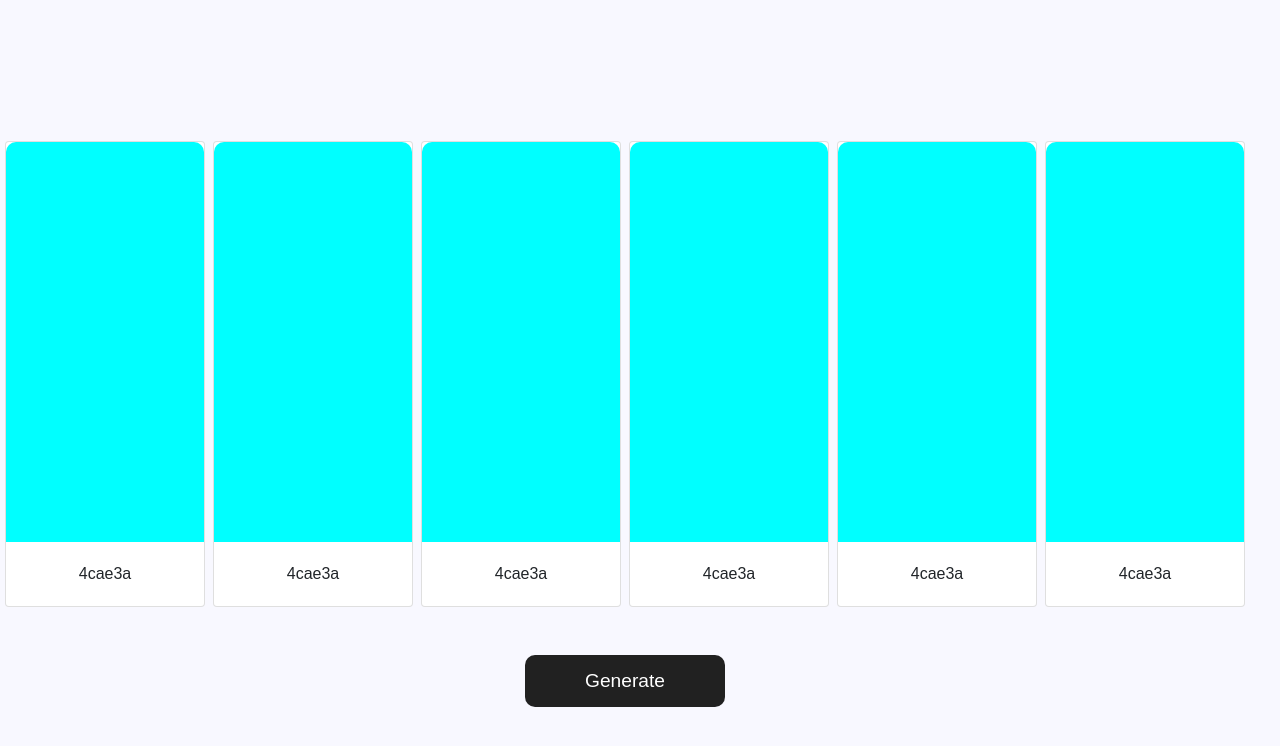
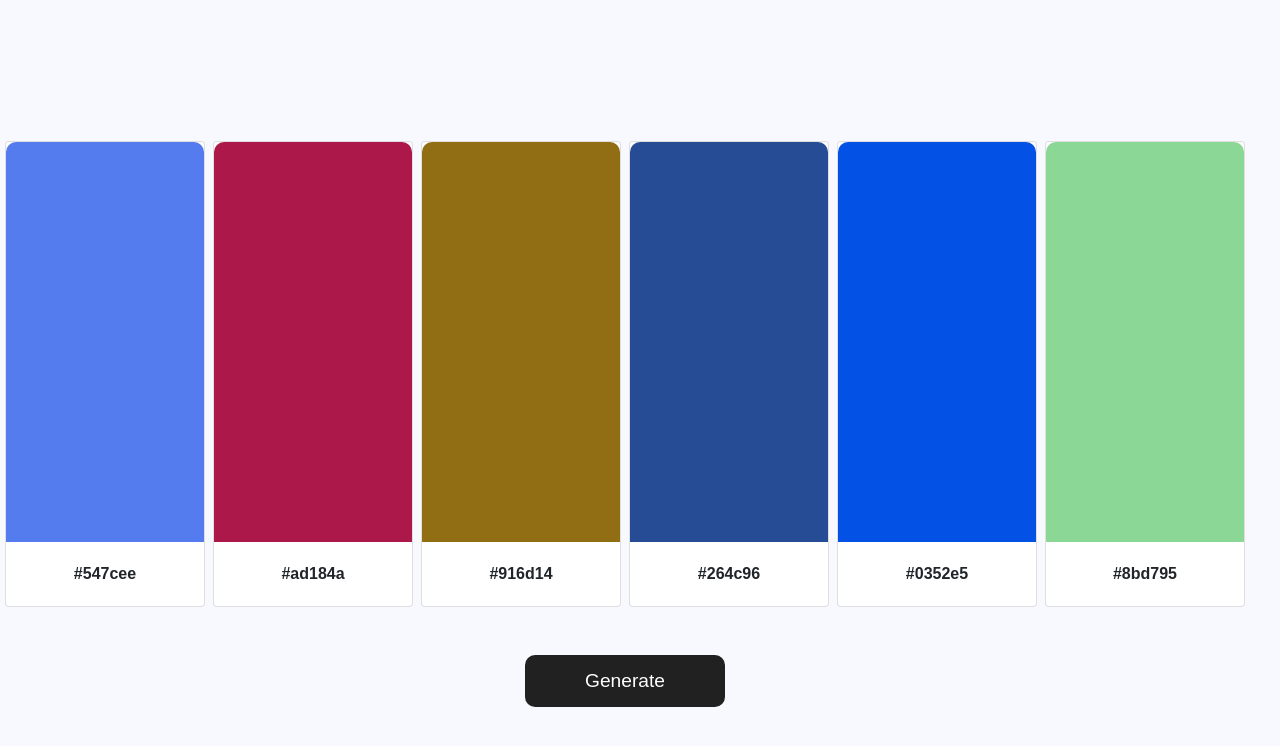
Before and after one commit to DanielAlbino/color_palete_generator, a plain HTML site: page index.html in a window 1280 px wide. Drawn offline with nearby package versions, Linux system fonts and the light colour scheme; files that its build step writes are made by us from their sources.

Commit message:
removed path to js and css files

```diff
--- a/index.html
+++ b/index.html
@@ -8,8 +8,8 @@
     <script src="https://code.jquery.com/jquery-3.2.1.slim.min.js" integrity="sha384-KJ3o2DKtIkvYIK3UENzmM7KCkRr/rE9/Qpg6aAZGJwFDMVNA/GpGFF93hXpG5KkN" crossorigin="anonymous" defer></script>
     <script src="https://cdnjs.cloudflare.com/ajax/libs/popper.js/1.12.9/umd/popper.min.js" integrity="sha384-ApNbgh9B+Y1QKtv3Rn7W3mgPxhU9K/ScQsAP7hUibX39j7fakFPskvXusvfa0b4Q" crossorigin="anonymous" defer></script>
     <script src="https://maxcdn.bootstrapcdn.com/bootstrap/4.0.0/js/bootstrap.min.js" integrity="sha384-JZR6Spejh4U02d8jOt6vLEHfe/JQGiRRSQQxSfFWpi1MquVdAyjUar5+76PVCmYl" crossorigin="anonymous" defer></script>
-    <link rel="stylesheet" href="css/style.css">
-    <script src="js/main.js" defer></script>
+    <link rel="stylesheet" href="style.css">
+    <script src="main.js" defer></script>
     <title>Color Palete Generator</title>
 </head>
 <body>
```
